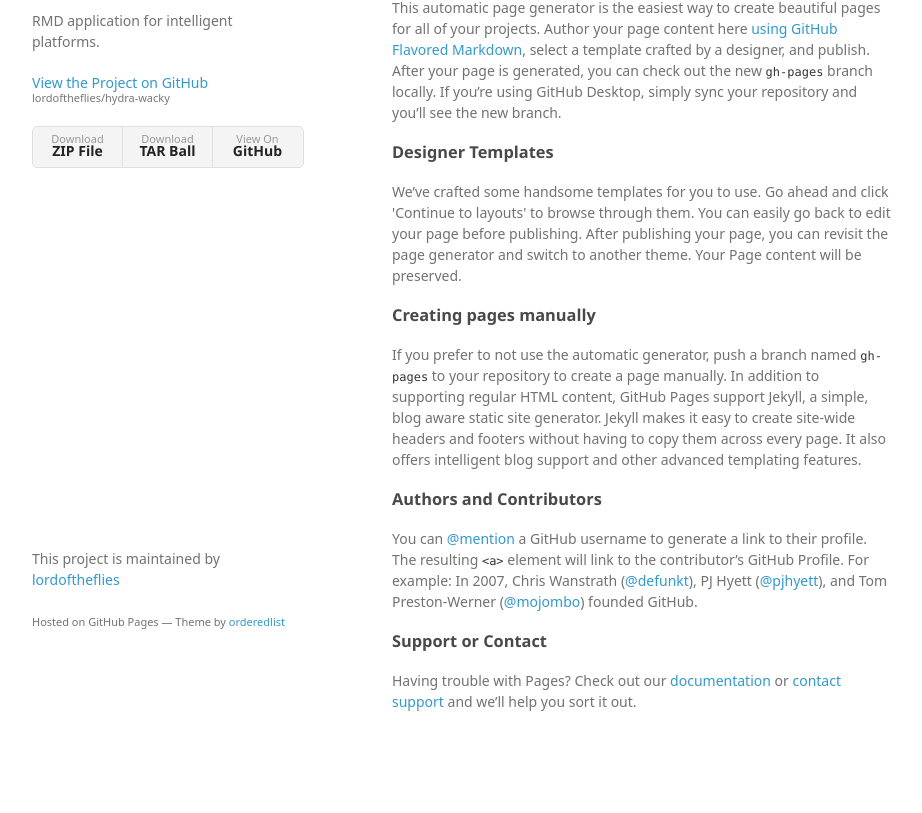
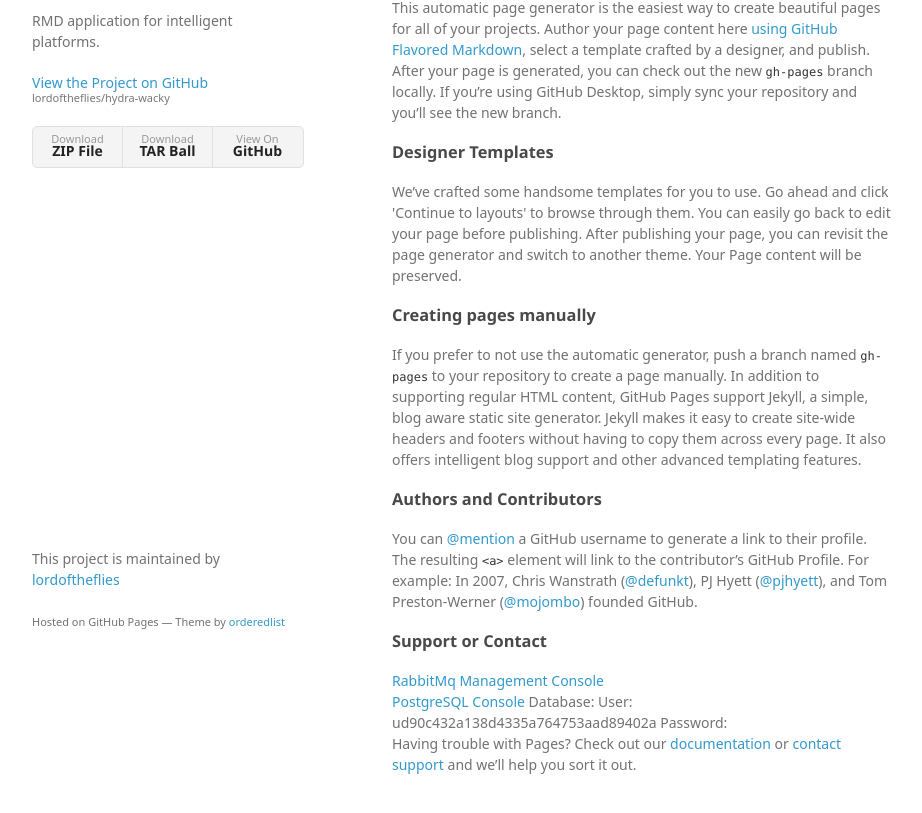
Before and after one commit to lordoftheflies/hydra-wacky, a plain HTML site: page index.html in a window 1280 px wide. Shown: the part 99-912 px from the top of the page, without its empty margins (178-1100 px from the left). Before the commit the page ends 881 px from the top, so only its background shows below. Drawn offline with Linux system fonts and the light colour scheme; a web font is replaced by a local one.

Commit message:
Link to management tools.

```diff
--- a/index.html
+++ b/index.html
@@ -51,6 +51,16 @@
 <h3>
 <a id="support-or-contact" class="anchor" href="#support-or-contact" aria-hidden="true"><span aria-hidden="true" class="octicon octicon-link"></span></a>Support or Contact</h3>
 
+<div>
+<a href="https://pivotal-rabbitmq-35.system.aws-usw02-pr.ice.predix.io/#/queues/f7793d88-3051-4f31-b382-f427bcb10a4c">RabbitMq Management Console</a>
+</div>
+<div>
+<a href="http://hydra-phppgadmin.run.aws-usw02-pr.ice.predix.io">PostgreSQL Console</a>
+  <span>Database: </span>
+  <span>User: ud90c432a138d4335a764753aad89402a</span>
+  <span>Password: </span>
+</div>
+
 <p>Having trouble with Pages? Check out our <a href="https://help.github.com/pages">documentation</a> or <a href="https://github.com/contact">contact support</a> and we’ll help you sort it out.</p>
       </section>
       <footer>
```
